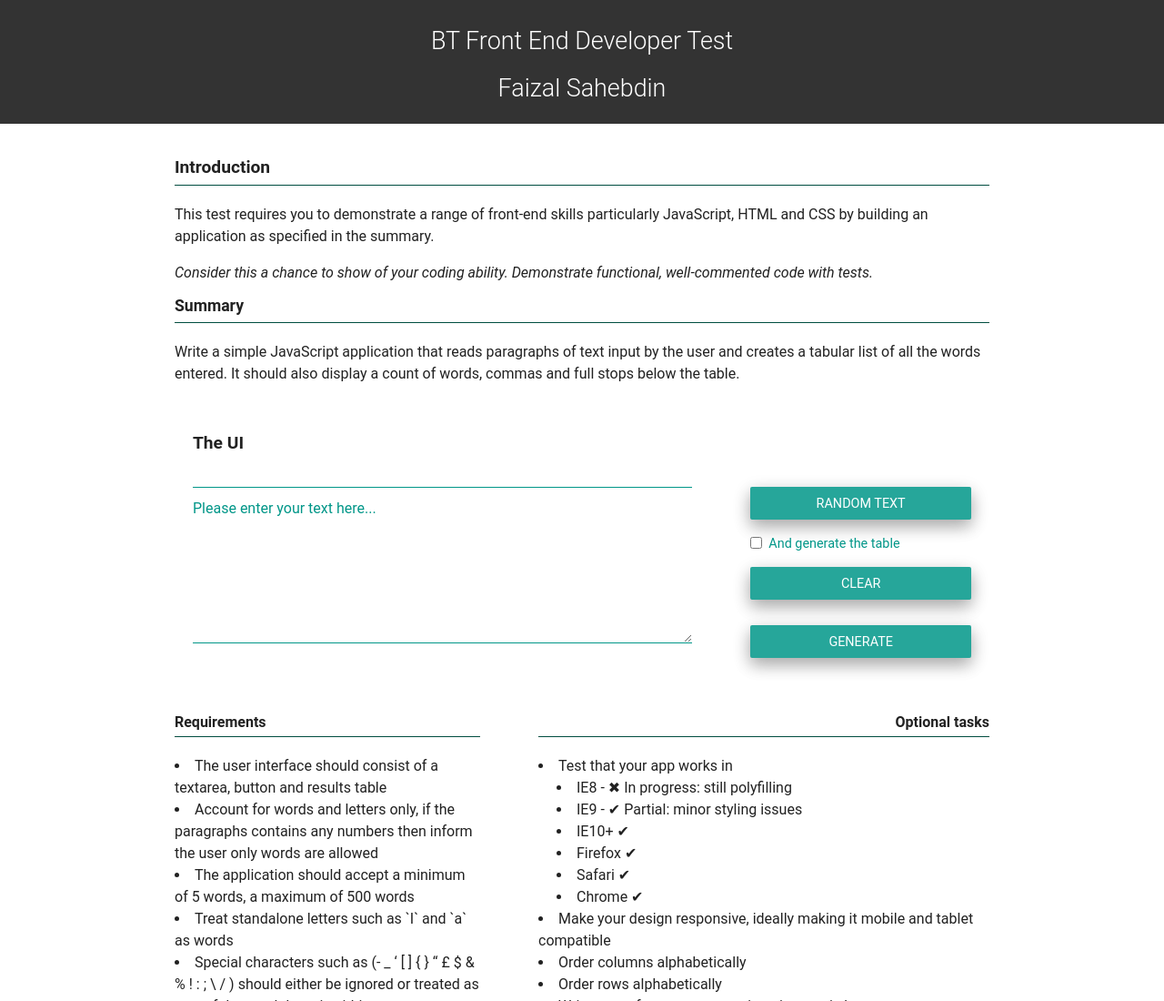
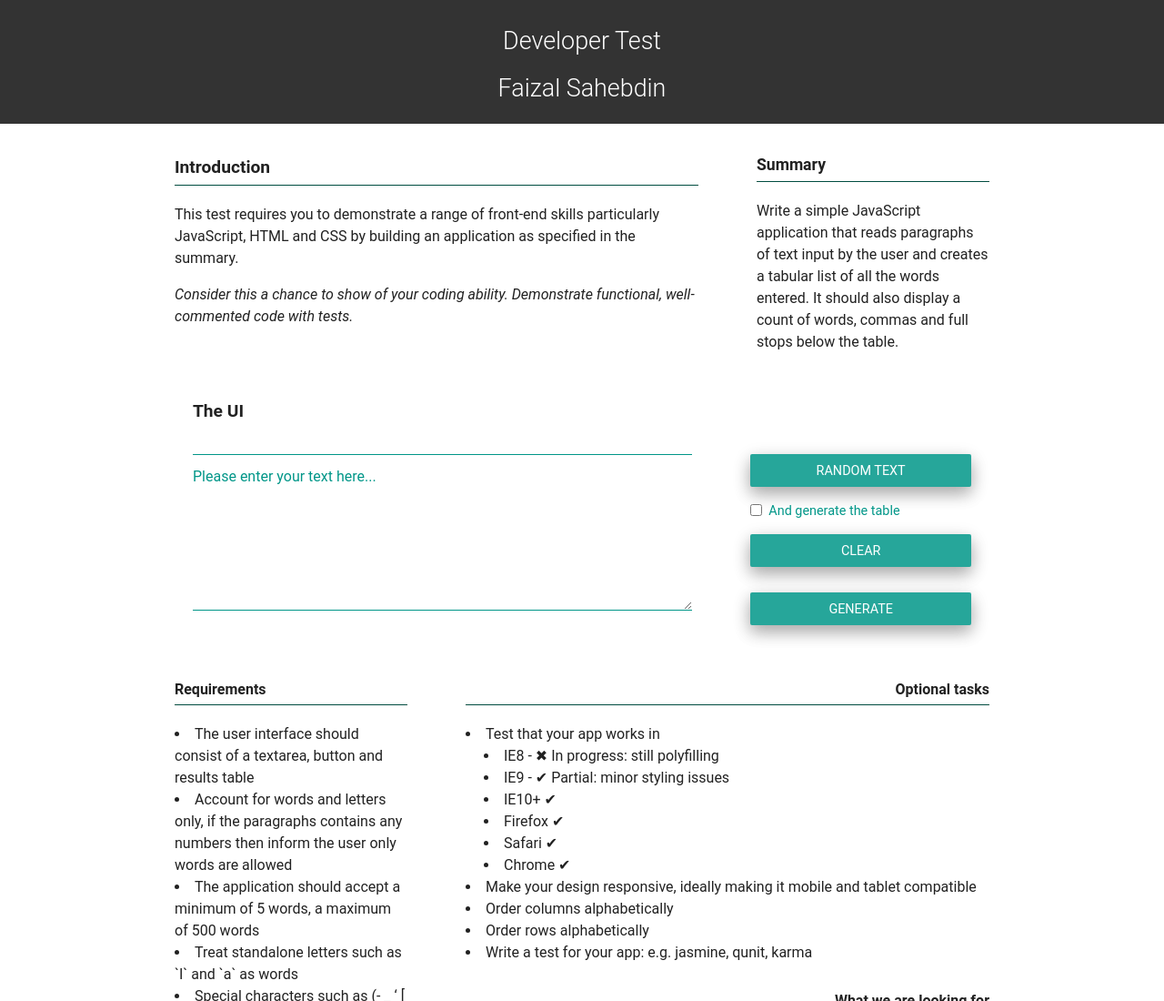
Before and after one commit to iller7/bt-app, a website: page app/index.html in a window 1280 px wide. Shown: the top 1100 px of the page at 91% size. Drawn offline with nearby package versions, Linux system fonts and the light colour scheme; files that its build step writes are made by us from their sources.

Commit message:
layout changes

```diff
--- a/app/index.html
+++ b/app/index.html
@@ -33,7 +33,7 @@
 		<div class="container">
 			<div class="row">
 				<div class="col s12 center">
-					<h1 class="flow-text">BT Front End Developer Test</h1>
+					<h1 class="flow-text">Developer Test</h1>
 					<h2 class="no-border flow-text">Faizal Sahebdin</h2>
 				</div>
 			</div>
@@ -42,10 +42,12 @@
 
 	<main class="container">
 		<div class="row">
-			<div class="col m12">
+			<div class="col m8">
 				<h3>Introduction</h3>
 				<p>This test requires you to demonstrate a range of front-end skills particularly JavaScript, HTML and CSS by building an application as specified in the summary.</p>
 				<em>Consider this a chance to show of your coding ability. Demonstrate functional, well-commented code with  tests.</em>
+			</div>
+			<div class="col m4">
 				<h4>Summary</h4>
 				<p>Write a simple JavaScript application that reads paragraphs of text input by the user and creates a tabular list of all the words entered. It should also display a count of words, commas and full stops below the table.</p>
 			</div>
@@ -82,7 +84,7 @@
 
 	<aside class="container">
 		<div class="row tasks">
-			<div class="col s12 m5">
+			<div class="col s12 m4">
 				<h5>Requirements</h5>
 				<ul>
 					<li>The user interface should consist of a textarea, button and results table</li>
@@ -95,7 +97,7 @@
 					<li>All files required to run the application should be supplied in your delivery</li>
 				</ul>
 			</div>
-			<div class="col s12 m7 right-align">
+			<div class="col s12 m8 right-align">
 				<h5>Optional tasks</h5>
 				<ul class="bottom-padding left-align">
 					<li>Test that your app works in
```
Also changed, not shown: dist/index.html.
